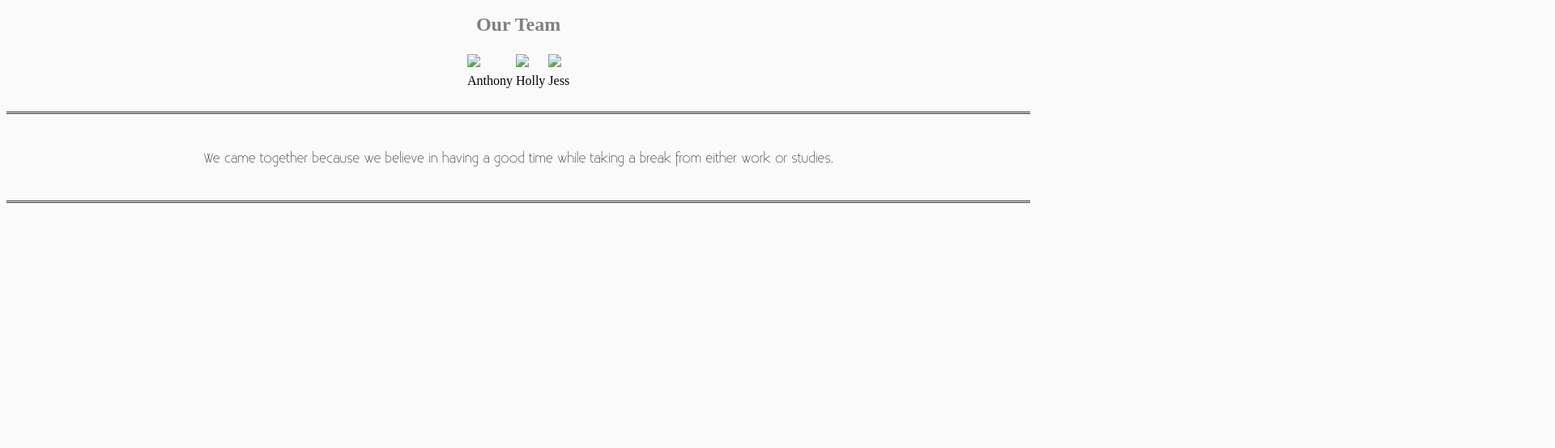
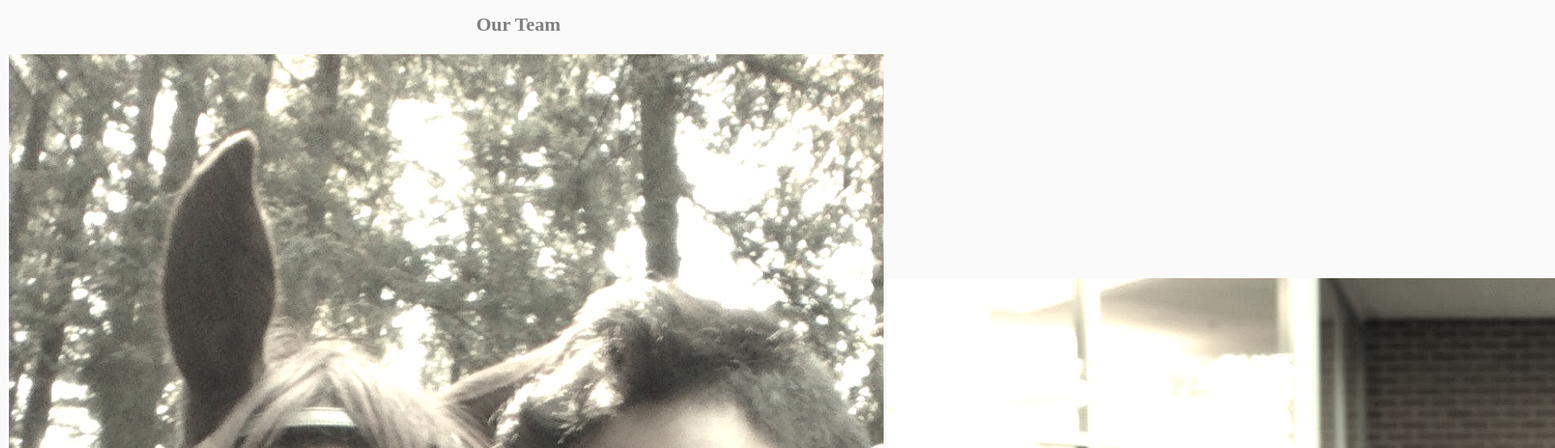
Before and after one commit to hollymaev/Hiatus, a plain HTML site: page About-Us-Changed.html in a window 1280 px wide. Shown: the part 742-1296 px from the top of the page at 81% size, 1920 px wide, since content can reach past the window. Drawn offline with Linux system fonts and the light colour scheme; a web font is replaced by a local one.

Commit message:
modified about us

```diff
--- a/About-Us-Changed.html
+++ b/About-Us-Changed.html
@@ -42,9 +42,9 @@
 	<div id="ourTeam">
 	<table id="team">
 		<tr>
-			<td><img class="img" src="Anthony.JPG"></td>
-			<td><img class="img" src="Holly.JPG"></td>
-			<td><img class="img" src="Jess.JPG"></td>
+			<td><img class="img" src="./images/AboutUS pic/Anthony.JPG"></td>
+			<td><img class="img" src="./images/AboutUS pic/Holly.JPG"></td>
+			<td><img class="img" src="./images/AboutUS pic/Jess.JPG"></td>
 		</tr>
 		<tr>
 			<td>Anthony</td>
```
